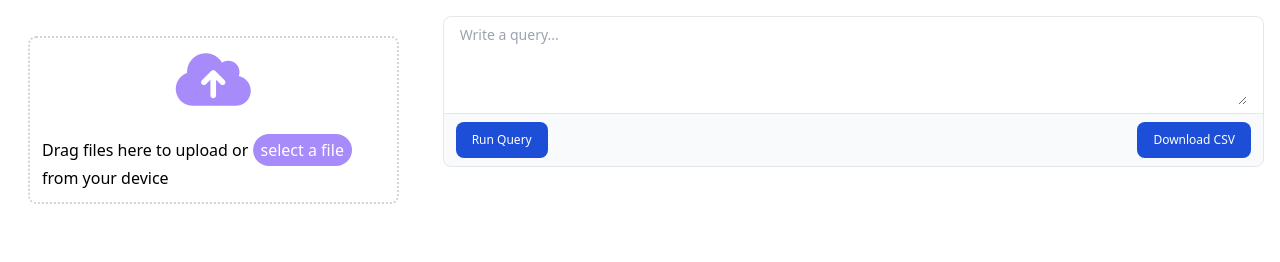
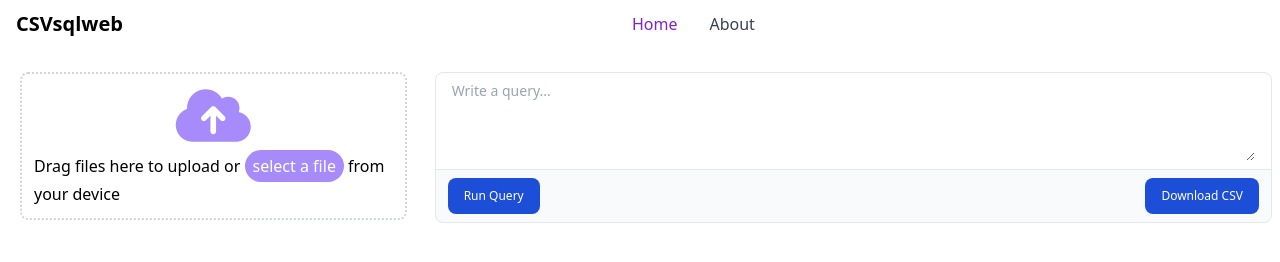
Before and after one commit to coderhs/csvsqlweb, a website: page index.html in a window 1280 px wide. Drawn offline with nearby package versions, Linux system fonts and the light colour scheme.

Commit message:
Header for the landing Page

```diff
--- a/index.html
+++ b/index.html
@@ -4,16 +4,48 @@
     <title>CSV management in web using SQL</title>
   </head>
   <body>
+    <header class="w-full">
+      <nav class="bg-white border-gray-200 py-2.5 dark:bg-gray-900">
+          <div class="flex flex-wrap items-center justify-between max-w-screen-xl px-4 mx-auto">
+              <a href="#" class="flex items-center">
+                  <!-- <img src="./images/logo.svg" class="h-6 mr-3 sm:h-9" alt="Landwind Logo" /> -->
+                  <span class="self-center text-xl font-semibold whitespace-nowrap dark:text-white">CSVsqlweb</span>
+              </a>
+              <div class="flex items-center lg:order-2">
+                  <!-- <div class="hidden mt-2 mr-4 sm:inline-block">
+                      <a class="github-button" href="https://github.com/themesberg/landwind" data-size="large" data-icon="octicon-star" data-show-count="true" aria-label="Star themesberg/landwind on GitHub">Star</a>
+                  </div>
+                  <a href="#" class="text-gray-800 dark:text-white hover:bg-gray-50 focus:ring-4 focus:ring-gray-300 font-medium rounded-lg text-sm px-4 lg:px-5 py-2 lg:py-2.5 sm:mr-2 dark:hover:bg-gray-700 focus:outline-none dark:focus:ring-gray-800">Log in</a> -->
+                  <!-- <a href="https://themesberg.com/product/tailwind-css/landing-page" class="text-white bg-purple-700 hover:bg-purple-800 focus:ring-4 focus:ring-purple-300 font-medium rounded-lg text-sm px-4 lg:px-5 py-2 lg:py-2.5 sm:mr-2 lg:mr-0 dark:bg-purple-600 dark:hover:bg-purple-700 focus:outline-none dark:focus:ring-purple-800">Download</a>
+                  <button data-collapse-toggle="mobile-menu-2" type="button" class="inline-flex items-center p-2 ml-1 text-sm text-gray-500 rounded-lg lg:hidden hover:bg-gray-100 focus:outline-none focus:ring-2 focus:ring-gray-200 dark:text-gray-400 dark:hover:bg-gray-700 dark:focus:ring-gray-600" aria-controls="mobile-menu-2" aria-expanded="false">
+                      <span class="sr-only">Open main menu</span>
+                      <svg class="w-6 h-6" fill="currentColor" viewBox="0 0 20 20" xmlns="http://www.w3.org/2000/svg"><path fill-rule="evenodd" d="M3 5a1 1 0 011-1h12a1 1 0 110 2H4a1 1 0 01-1-1zM3 10a1 1 0 011-1h12a1 1 0 110 2H4a1 1 0 01-1-1zM3 15a1 1 0 011-1h12a1 1 0 110 2H4a1 1 0 01-1-1z" clip-rule="evenodd"></path></svg>
+                      <svg class="hidden w-6 h-6" fill="currentColor" viewBox="0 0 20 20" xmlns="http://www.w3.org/2000/svg"><path fill-rule="evenodd" d="M4.293 4.293a1 1 0 011.414 0L10 8.586l4.293-4.293a1 1 0 111.414 1.414L11.414 10l4.293 4.293a1 1 0 01-1.414 1.414L10 11.414l-4.293 4.293a1 1 0 01-1.414-1.414L8.586 10 4.293 5.707a1 1 0 010-1.414z" clip-rule="evenodd"></path></svg>
+                  </button> -->
+              </div>
+              <div class="items-center justify-between hidden w-full lg:flex lg:w-auto lg:order-1" id="mobile-menu-2">
+                  <ul class="flex flex-col mt-4 font-medium lg:flex-row lg:space-x-8 lg:mt-0">
+                      <li>
+                          <a href="/" class="block py-2 pl-3 pr-4 text-white bg-purple-700 rounded lg:bg-transparent lg:text-purple-700 lg:p-0 dark:text-white" aria-current="page">Home</a>
+                      </li>
+                      <li>
+                          <a href="/about.html" class="block py-2 pl-3 pr-4 text-gray-700 border-b border-gray-100 hover:bg-gray-50 lg:hover:bg-transparent lg:border-0 lg:hover:text-purple-700 lg:p-0 dark:text-gray-400 lg:dark:hover:text-white dark:hover:bg-gray-700 dark:hover:text-white lg:dark:hover:bg-transparent dark:border-gray-700">About</a>
+                      </li>
+                  </ul>
+              </div>
+          </div>
+      </nav>
+    </header>
     <main>
-      <div class="flex flex-col lg:flex-row">
-        <div class="lg:w-1/3 p-4">
+      <div class="flex flex-col lg:flex-row mt-4">
+        <div class="lg:w-1/3 p-2">
           <section class="section-container min-h-1/2">
             <div class="flex flex-col items-center">
               <!-- Documents uploads form and instructions -->
-              <section class="mt-5 px-3 flex gap-6">
+              <section class="px-3 flex gap-6">
                 <div class="flex-1 flex flex-col items-center p-3 border-2 border-dotted border-gray-300 rounded-lg drag-area">
                 <i class="fa-sharp fa-solid fa-cloud-arrow-up text-6xl text-violet-400"></i>
-                  <header class="mt-6">
+                  <header class="mt-1">
                     <span class="drag-file">Drag files here to upload </span> or
                     <button class="px-2 py-1 text-white bg-violet-400 rounded-full file-input-button">
                       select a file
@@ -36,7 +68,7 @@
             </div>
           </section>
         </div>
-        <div class="lg:w-2/3 p-4">
+        <div class="lg:w-2/3 p-2">
           <section class="section-container min-h-1/2">
             <form id="run-query">
               <div class="w-full mb-4 border border-gray-200 rounded-lg bg-gray-50 dark:bg-gray-700 dark:border-gray-600">
@@ -57,13 +89,11 @@
           </section>
         </div>
       </div>
-
-      <div id="loadingBar" class="hidden"></div>
-
       <div id="display_output" class="relative overflow-x-auto shadow-md sm:rounded-lg">
-
       </div>
     </main>
+
+
     <script rel="preconnect" src="https://cdn.tailwindcss.com"></script>
 
     <!-- font awesome -->
@@ -145,6 +175,8 @@
       }
 
       const renderHTML = (sqlite3_result) => {
+        console.log("==========")
+        console.log(sqlite3_result)
         table_string = `<table class="w-full text-sm text-left text-gray-500 dark:text-gray-400">`
         table_string += renderTableHeading(sqlite3_result[0].columns)
         table_string += renderTableBody(sqlite3_result[0].values)
@@ -220,6 +252,7 @@
           new_titles.push(removeSpecialCharsFromHeaderTitle(header))
         })
         console.log("CREATE TABLE csvsqlweb_headers_special_table ("+ new_titles.join(", ")+");")
+        db.run("DROP TABLE IF EXISTS csvsqlweb_headers_special_table")
         db.run("CREATE TABLE csvsqlweb_headers_special_table ("+ new_titles.join(", ")+");")
         console.log("INSERT INTO csvsqlweb_headers_special_table VALUES ("+insert_query_string(headers.length)+")")
         db.run("INSERT INTO csvsqlweb_headers_special_table VALUES ("+insert_query_string(headers.length)+")", headers)
@@ -230,6 +263,8 @@
         let new_title = title.replaceAll(' #', '_')
         new_title = new_title.replaceAll(' ', '_')
         new_title = new_title.replaceAll('-', '_')
+        new_title = new_title.replaceAll('(', '')
+        new_title = new_title.replaceAll(')', '')
         new_title = new_title.toLowerCase();
         return new_title
       }
```
Lines whose indentation alone changed are shown as unchanged.
